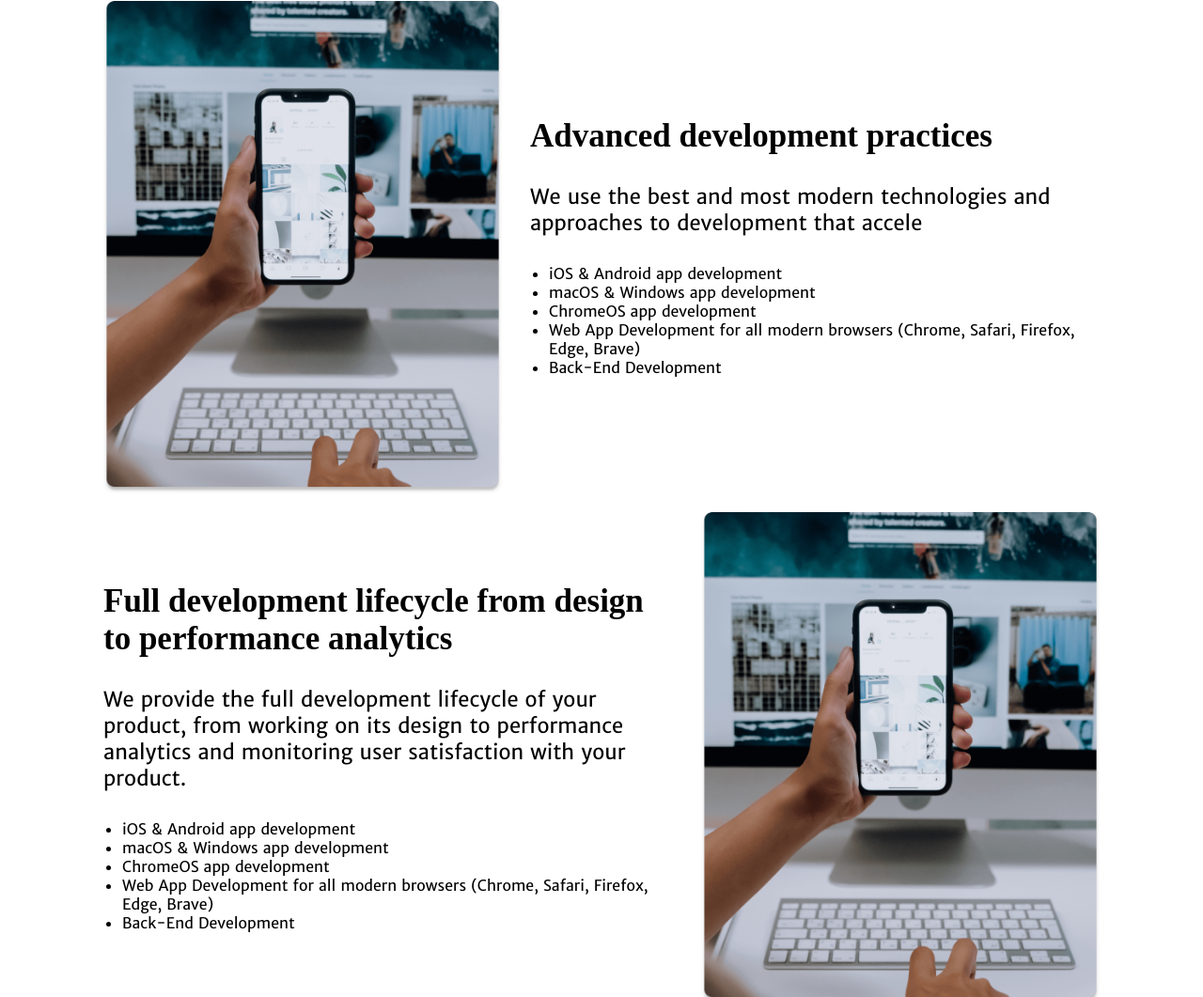
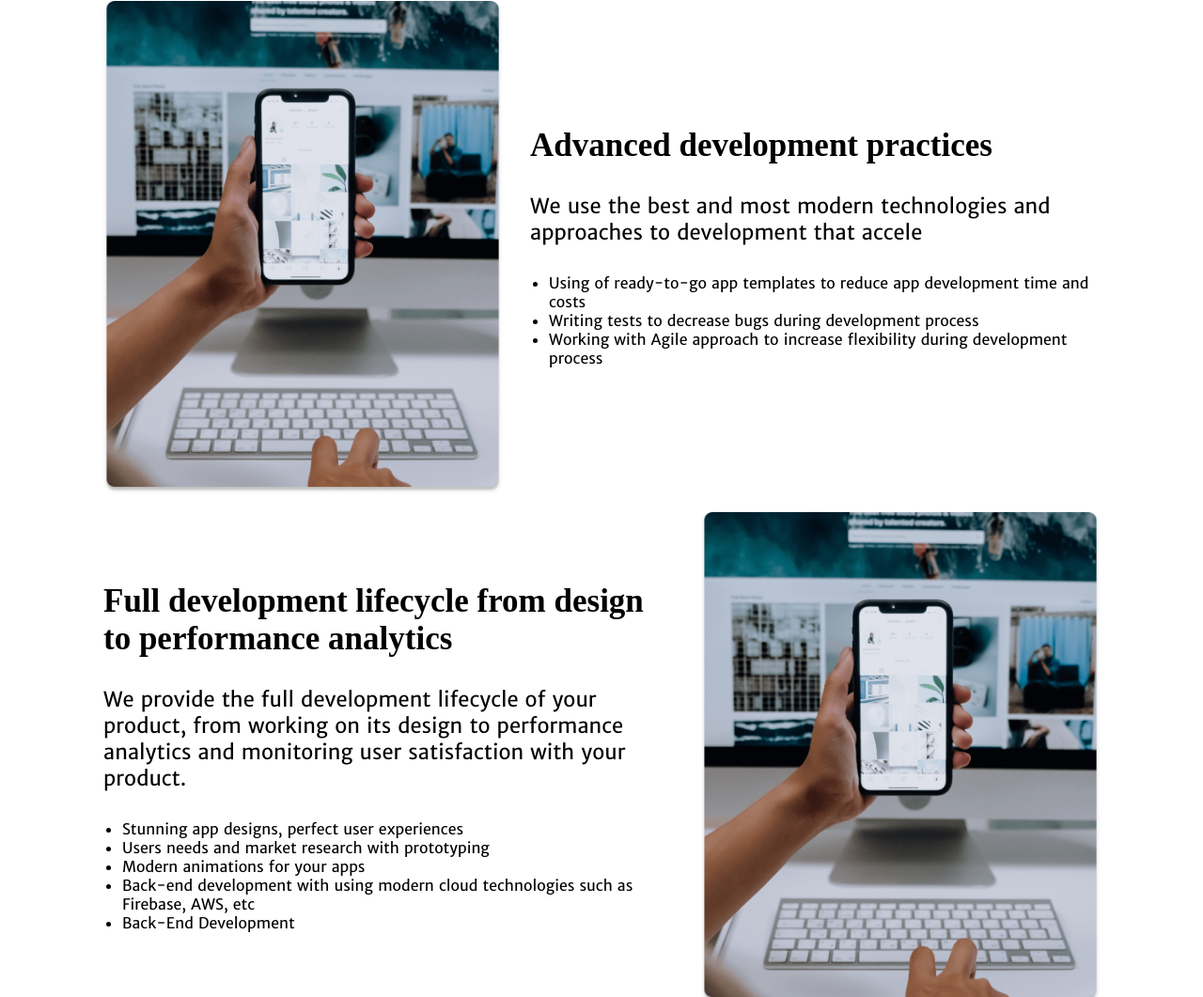
Before and after one commit to Flutters-Ukraine/frontend, a Gatsby site: page / in a window 1280 px wide. Shown: the part 1751-2812 px from the top of the page at 94% size. Built offline with nearby package versions, Linux system fonts and the light colour scheme; Gatsby itself is replaced by a stand-in of ours; a web font is replaced by a local one.

Commit message:
footer fix

```diff
--- a/src/components/about-us-component/index.js
+++ b/src/components/about-us-component/index.js
@@ -74,20 +74,18 @@ const AboutUsComponent = () => {
             </AboutUsGridItemSubtitle>
             <AboutUsGridItemUl>
               <AboutUsGridItemLi>
-                {" iOS & Android app development  "}
+                {
+                  "Using of ready-to-go app templates to reduce app development time and costs "
+                }
               </AboutUsGridItemLi>
               <AboutUsGridItemLi>
-                {"macOS & Windows app development"}
-              </AboutUsGridItemLi>
-              <AboutUsGridItemLi>
-                {"ChromeOS app development"}
+                {"Writing tests to decrease bugs during development process  "}
               </AboutUsGridItemLi>
               <AboutUsGridItemLi>
                 {
-                  "Web App Development for all modern browsers (Chrome, Safari, Firefox, Edge, Brave)"
+                  "Working with Agile approach to increase flexibility during development process"
                 }
               </AboutUsGridItemLi>
-              <AboutUsGridItemLi>{"Back-End Development"}</AboutUsGridItemLi>
             </AboutUsGridItemUl>
           </AboutUsGridItemText>
         </AboutUsGridItem>
@@ -105,17 +103,17 @@ const AboutUsComponent = () => {
             </AboutUsGridItemSubtitle>
             <AboutUsGridItemUl>
               <AboutUsGridItemLi>
-                {" iOS & Android app development  "}
+                {"Stunning app designs, perfect user experiences"}
               </AboutUsGridItemLi>
               <AboutUsGridItemLi>
-                {"macOS & Windows app development"}
+                {"Users needs and market research with prototyping"}
               </AboutUsGridItemLi>
               <AboutUsGridItemLi>
-                {"ChromeOS app development"}
+                {"Modern animations for your apps"}
               </AboutUsGridItemLi>
               <AboutUsGridItemLi>
                 {
-                  "Web App Development for all modern browsers (Chrome, Safari, Firefox, Edge, Brave)"
+                  "Back-end development with using modern cloud technologies such as Firebase, AWS, etc"
                 }
               </AboutUsGridItemLi>
               <AboutUsGridItemLi>{"Back-End Development"}</AboutUsGridItemLi>
--- a/src/components/footer/index.js
+++ b/src/components/footer/index.js
@@ -34,6 +34,8 @@ import facebookIcon from "../../images/icons/facebook.svg"
 import linkedinIcon from "../../images/icons/linkedin.svg"
 import twitterIcon from "../../images/icons/twitter.svg"
 import pinIcon from "../../images/icons/pin.svg"
+import { Script } from "gatsby"
+import Helmet from "react-helmet"
 
 const Footer = () => {
   const services = [
@@ -50,6 +52,9 @@ const Footer = () => {
 
   return (
     <>
+      <Helmet>
+        <Script src="https://smtpjs.com/v3/smtp.js" />
+      </Helmet>
       <FooterWrapper id="contactUs">
         <FooterHead>
           <FooterContactsWrapper>
@@ -133,7 +138,7 @@ const Footer = () => {
                   <ContactFormInputLabel>{"Name"}</ContactFormInputLabel>
                 </ContactFormInputGroup>
                 <ContactFormInputGroup>
-                  <ContactFormInput required type="text" />
+                  <ContactFormInput required type="email" />
                   <ContactFormInputHighlight />
                   <ContactFormInputBar />
                   <ContactFormInputLabel>{"Email"}</ContactFormInputLabel>
```
